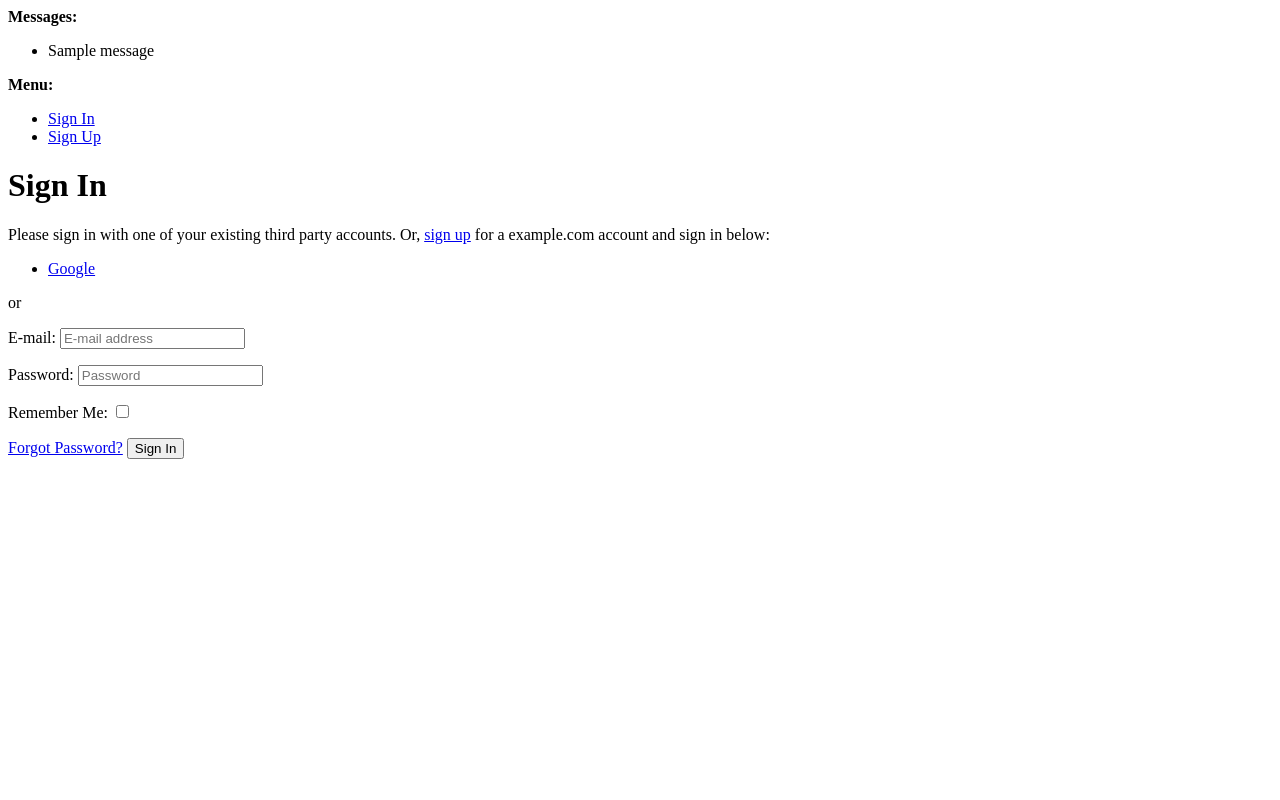
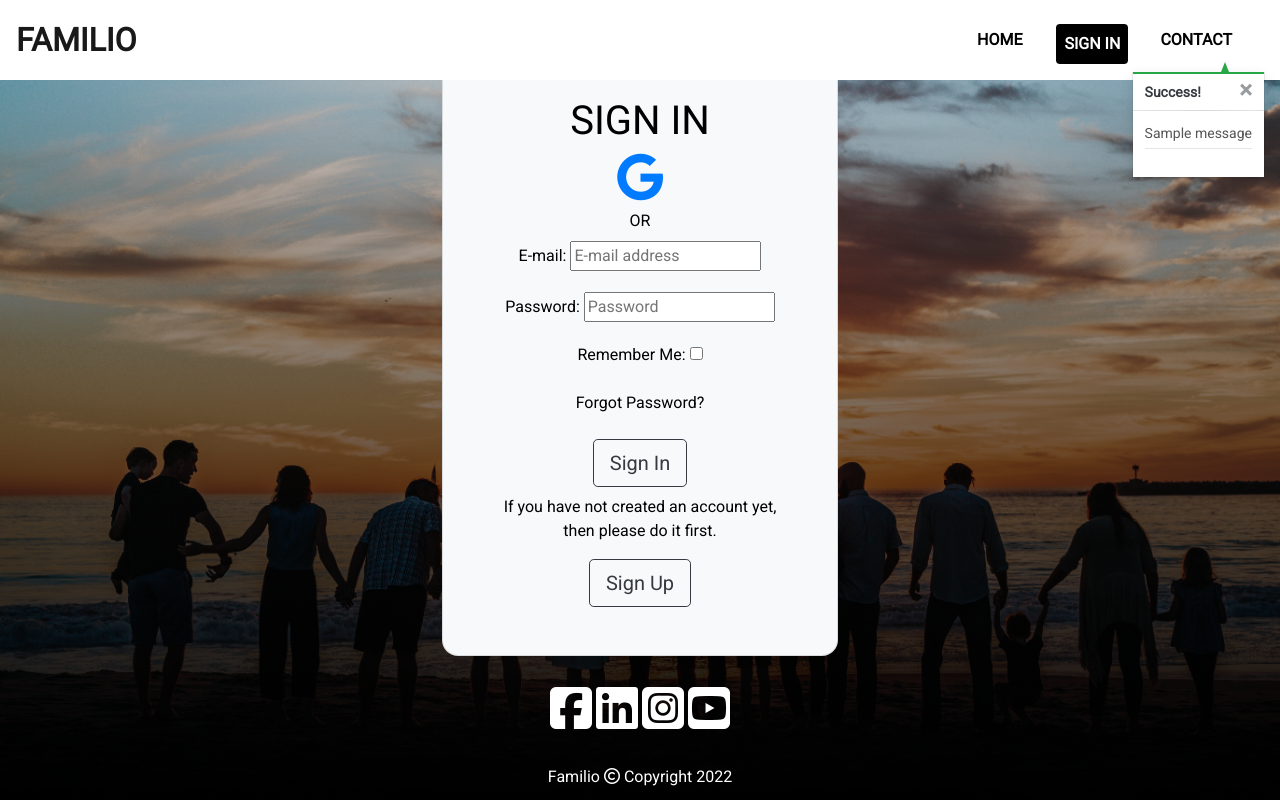
Before and after one commit to michaelrfreitas/p5_familio_app, a Django app: page /accounts/login/ in a window 1280 px wide. Run offline with Django 3.2, Linux system fonts and the light colour scheme; tables that the repository leaves empty hold one stand-in row (values such as "Sample post"); one stand-in notice (Sample message) is shown; some libraries are stand-ins or nearby versions.

Commit message:
code: added allauth pages and messages pages with base.html

```diff
--- a/home/urls.py
+++ b/home/urls.py
@@ -3,5 +3,5 @@ from . import views
 
 urlpatterns = [
     path('', views.home, name='home'),
-
+    path('contact', views.contact, name='contact'),
 ]
--- a/home/views.py
+++ b/home/views.py
@@ -4,3 +4,8 @@ from django.shortcuts import render
 def home(request):
     """ A view to return the home page """
     return render(request, 'home/home.html')
+
+
+def contact(request):
+    """ A view to return the contact page """
+    return render(request, 'home/contact.html')
--- /dev/null
+++ b/member/templates/member/my_profile.html
@@ -0,0 +1,3 @@
+<a href="{% url 'delete_member' user.id %}"><button class="primaryAction" type="submit">Delete
+    Account</button></a>
+</div>
--- a/static/css/base.css
+++ b/static/css/base.css
@@ -65,6 +65,14 @@ body {
 
 .text-black {
     color: #000 !important;
+}
+
+.text-active {
+    color: white !important;
+    border-radius: 4px;
+    background-color: black;
+    padding: 8px;
+    margin: 4px 2px;
 }
 
 .text-white {
--- a/templates/allauth/account/login.html
+++ b/templates/allauth/account/login.html
@@ -1,4 +1,4 @@
-{% extends "account/base.html" %}
+{% extends "base.html" %}
 
 {% load i18n %}
 {% load account socialaccount %}
@@ -7,40 +7,54 @@
 
 {% block content %}
 
-<h1>{% trans "Sign In" %}</h1>
+  <div class="container py-5 h-100">
+    <div class="row d-flex justify-content-center align-items-center h-100">
+      <div class="col-12 col-md-8 col-lg-6 col-xl-5">
+        <div class="card bg-light text-black" style="border-radius: 1rem;">
+          <div class="card-body p-5 text-center">
+              <h1 class="fw-bold text-uppercase mb-2">{% trans "Sign In" %}</h1 >
 
               {% get_providers as socialaccount_providers %}
 
               {% if socialaccount_providers %}
-<p>{% blocktrans with site.name as site_name %}Please sign in with one
-of your existing third party accounts. Or, <a href="{{ signup_url }}">sign up</a>
-for a {{ site_name }} account and sign in below:{% endblocktrans %}</p>
 
-<div class="socialaccount_ballot">
+              <div class="socialaccount_ballot mb-2">
 
-  <ul class="socialaccount_providers">
-    {% include "socialaccount/snippets/provider_list.html" with process="login" %}
-  </ul>
+                <a href="{% provider_login_url 'google' %}">
+                  <i class="fa-brands fa-google footer_i mb-2"></i>
+                </a>
 
-  <div class="login-or">{% trans 'or' %}</div>
+                <div class="login-or">{% trans 'OR' %}</div>
 
               </div>
 
               {% include "socialaccount/snippets/login_extra.html" %}
 
-{% else %}
-<p>{% blocktrans %}If you have not created an account yet, then please
-<a href="{{ signup_url }}">sign up</a> first.{% endblocktrans %}</p>
               {% endif %}
 
+              <div class="form-outline form-white mb-2">
                 <form class="login" method="POST" action="{% url 'account_login' %}">
                   {% csrf_token %}
                   {{ form.as_p }}
                   {% if redirect_field_value %}
                   <input type="hidden" name="{{ redirect_field_name }}" value="{{ redirect_field_value }}" />
                   {% endif %}
-  <a class="button secondaryAction" href="{% url 'account_reset_password' %}">{% trans "Forgot Password?" %}</a>
-  <button class="primaryAction" type="submit">{% trans "Sign In" %}</button>
+
+                  <p class="pb-lg-2"><a class="button secondaryAction text-black"
+                      href="{% url 'account_reset_password' %}">{% trans "Forgot Password?" %}</a></p>
+
+                  <button class="primaryAction btn btn btn-outline-dark btn-lg" type="submit">{% trans "Sign In" %}</button>
+
                 </form>
+              </div>
 
+              <p class="text-black">{% blocktrans %}If you have not created an account yet, then please do it first.
+                {% endblocktrans %}
+              </p>
+              <a href="{{ signup_url }}" class="primaryAction btn btn btn-outline-dark btn-lg">Sign Up</a>
+          </div>
+        </div>
+      </div>
+    </div>
+  </div>
 {% endblock %}
--- a/templates/base.html
+++ b/templates/base.html
@@ -50,17 +50,17 @@
           {% include 'includes/main_nav.html' %}
         {% endif %}
       </nav>
-        <ul class="list-inline list-unstyled align-items-right my-0">
+        <ul class="list-inline list-unstyled align-items-right my-1">
             {% if request.user.is_authenticated %}
                 <li class="list-inline-item dropdown">
                     <a class="text-black nav-link" href="#" id="user-options" data-toggle="dropdown" aria-haspopup="true"
                     aria-expanded="false">
                     <div class="text-center">
                         <div><i class="fas fa-user fa-lg"></i></div>
-                        <p class="my-0">My Account</p>
+                        <p class="small my-1">My Account</p>
                     </div>
                     </a>
-                    <div class="dropdown-menu border-0" aria-labelledby="user-options">
+                    <div class="dropdown-menu border-1" aria-labelledby="user-options">
                         <a href="" class="dropdown-item">My Profile</a>
                         <a href="{% url 'account_change_password' %}" class="dropdown-item">Change Password</a>
                         <a href="{% url 'account_email' %}" class="dropdown-item">Change Email</a>
--- a/templates/includes/main_nav.html
+++ b/templates/includes/main_nav.html
@@ -4,21 +4,27 @@
 <div class="collapse navbar-collapse" id="main-nav">
     <ul class="navbar-nav w-100 justify-content-end mx-auto">
         <li class="nav-item">
-            <a class="logo-font font-weight-bold nav-link text-black mr-5" href="#">
-                Home
-            </a>
+            {% if request.resolver_match.url_name == 'home' %}
+            <a class="logo-font font-weight-bold nav-link text-active mr-4" href="{% url 'home' %}">Home</a>
+            {% else %}
+            <a class="logo-font font-weight-bold nav-link text-black mr-4" href="{% url 'home' %}">Home</a>
+            {% endif %}
         </li>
 
         <li class="nav-item">
-            <a class="logo-font font-weight-bold nav-link text-black mr-5" href="#">
-                Sign In
-            </a>
+            {% if request.resolver_match.url_name == 'account_login' %}
+            <a class="logo-font font-weight-bold nav-link text-active mr-4" href="{% url 'account_login' %}">Sign In</a>
+            {% else %}
+            <a class="logo-font font-weight-bold nav-link text-black mr-4" href="{% url 'account_login' %}">Sign In</a>
+            {% endif %}
         </li>
 
         <li class="nav-item">
-            <a class="logo-font font-weight-bold nav-link text-black mr-5" href="#">
-                Contact
-            </a>
+            {% if request.resolver_match.url_name == 'contact' %}
+            <a class="logo-font font-weight-bold nav-link text-active mr-4" href="{% url 'contact' %}">Contact</a>
+            {% else %}
+            <a class="logo-font font-weight-bold nav-link text-black mr-4" href="{% url 'contact' %}">Contact</a>
+            {% endif %}
         </li>
     </ul>
 </div>
--- /dev/null
+++ b/templates/includes/toasts/toast_success.html
@@ -0,0 +1,18 @@
+<div class="toast custom-toast rounded-0 border-top-0" data-autohide="false">
+    <div class="arrow-up arrow-success"></div>
+    <div class="w-100 toast-capper bg-success"></div>
+    <div class="toast-header bg-white text-dark">
+        <strong class="mr-auto">Success!</strong>
+        <button type="button" class="ml-2 mb-1 close text-dark" data-dismiss="toast" aria-label="Close">
+            <span aria-hidden="true">&times;</span>
+        </button>
+    </div>
+    <div class="toast-body bg-white">
+        <div class="row">
+            <div class="col">
+                {{ message }}
+                <hr class="mt-1 mb-3">
+            </div>
+        </div>
+    </div>
+</div>
```
Also changed, not shown: home/templates/home/contact.html (added, +24 -0 lines), templates/allauth/account/email.html (+27 -14 lines), templates/allauth/account/logout.html (+14 -5 lines), templates/allauth/account/password_change.html (+19 -8 lines), templates/allauth/account/password_set.html (+17 -7 lines), templates/allauth/socialaccount/authentication_error.html (+14 -4 lines), templates/allauth/socialaccount/login.html (+20 -6 lines), templates/includes/toasts/toast_error.html (added, +13 -0 lines), templates/includes/toasts/toast_info.html (added, +13 -0 lines), templates/includes/toasts/toast_warning.html (added, +13 -0 lines). Lines whose indentation alone changed are shown as unchanged.
